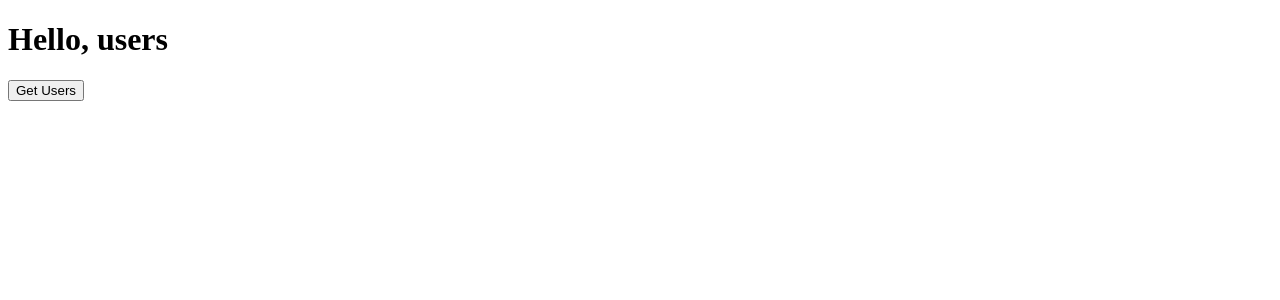
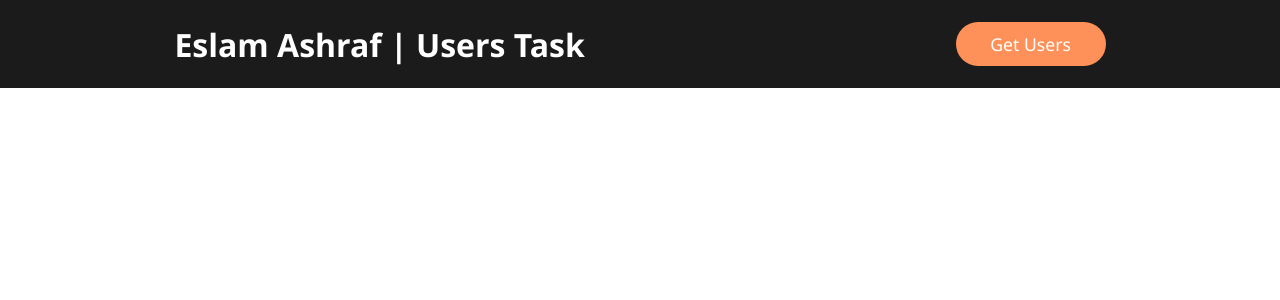
Before and after one commit to eslamicoo912/LGMVIP-Web, a React (Create React App) app in the folder Task 02 User Card/: page / in a window 1280 px wide. Shown: the top 300 px of the page. Built offline with nearby package versions, Linux system fonts and the light colour scheme.

Commit message:
create all styles

```diff
--- /dev/null
+++ b/Task 02 User Card/src/App.css
@@ -0,0 +1,62 @@
+* {
+  padding: 0;
+  margin: 0;
+  transition: 0.3s;
+  font-family: "Segoe UI", Tahoma, Geneva, Verdana, sans-serif;
+}
+
+header {
+  background-color: #1b1b1b;
+  color: white;
+  padding: 22px;
+  text-align: center;
+  display: flex;
+  justify-content: center;
+  align-items: center;
+  gap: 30%;
+}
+
+button {
+  background-color: #fe9159;
+  color: white;
+  padding: 10px;
+  width: 150px;
+  font-size: 1.1rem;
+  border-radius: 50px;
+  border: none;
+  cursor: pointer;
+}
+
+button:hover {
+  transform: scale(1.2);
+}
+
+.list {
+  display: grid;
+  grid-template-columns: repeat(3, auto);
+  gap: 100px;
+  position: absolute;
+  top: 50%;
+  transform: translate(-50%, -50%);
+  left: 50%;
+}
+
+.card {
+  display: flex;
+  flex-direction: column;
+  justify-content: center;
+  align-items: center;
+}
+
+.card img {
+  border-radius: 50px;
+}
+
+.card img:hover {
+  border-radius: 0;
+}
+
+.info-container {
+  margin-top: 10px;
+  text-align: center;
+}
--- a/Task 02 User Card/src/App.js
+++ b/Task 02 User Card/src/App.js
@@ -1,5 +1,6 @@
 import React, { useEffect, useState } from "react";
 import Card from "./components/Card";
+import "./App.css";
 
 const URL = "https://reqres.in/api/users?page=1";
 
@@ -16,7 +17,7 @@ const App = () => {
   return (
     <div className="app">
       <header>
-        <h1>Hello, users</h1>
+        <h1>Eslam Ashraf | Users Task</h1>
         <button onClick={fetchData}>Get Users</button>
       </header>
 
--- a/Task 02 User Card/src/components/Card.js
+++ b/Task 02 User Card/src/components/Card.js
@@ -5,11 +5,15 @@ const Card = ({ data }) => {
     const { id, email, first_name, last_name, avatar } = user;
     return (
       <div className="card" key={index}>
-        <img src={avatar} alt={id} />
-        <h3>
-          {first_name} {last_name}
-        </h3>
-        <p>{email}</p>
+        <div className="img-container">
+          <img src={avatar} alt={id} />
+        </div>
+        <div className="info-container">
+          <h3>
+            {first_name} {last_name}
+          </h3>
+          <p>{email}</p>
+        </div>
       </div>
     );
   });
```
